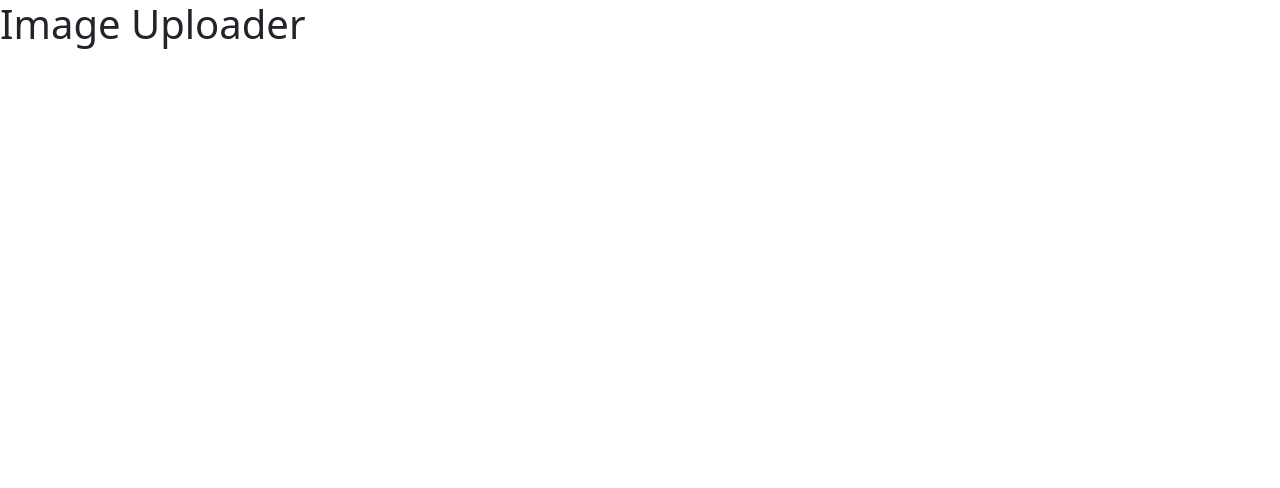
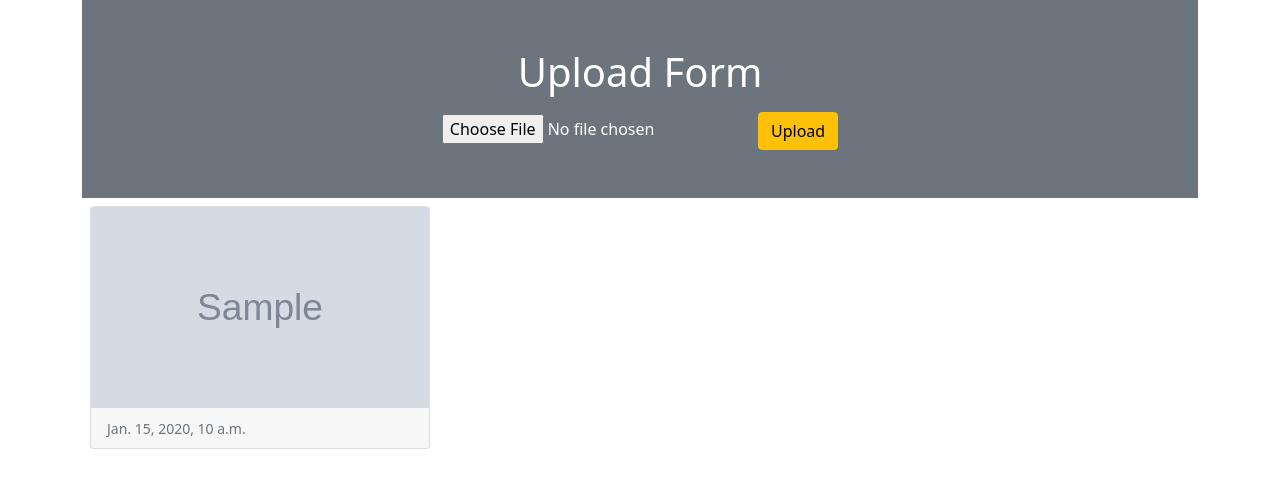
Before and after one commit to ali-arshad-cs/image_uploader, a Django app: page / in a window 1280 px wide. Shown: the top 488 px of the page. Run offline with Django 3.2, Linux system fonts and the light colour scheme; tables that the repository leaves empty hold one stand-in row (values such as "Sample post"); grey boxes marked "Sample" are stand-in pictures.

Commit message:
added forms and picture view

```diff
--- /dev/null
+++ b/myapp2/forms.py
@@ -0,0 +1,10 @@
+from django import forms
+from django.db import models
+from django.forms import fields
+from .models import Image
+
+class ImageForm(forms.ModelForm):
+    class Meta:
+        model = Image
+        fields = '__all__'
+        labels = {'photo': ''}
--- a/myapp2/templates/myapp2/home.html
+++ b/myapp2/templates/myapp2/home.html
@@ -11,7 +11,32 @@
     <title>Image Uploader</title>
   </head>
   <body>
-    <h1>Image Uploader</h1>
+    <div class="container">
+        <div class="py-5 text-center bg-secondary text-white">
+            <h1 class="mb-3">Upload Form</h1>
+        <form action="" method="POST", enctype="multipart/form-data">
+            {% csrf_token %}
+            {{form}}
+            <input type="submit" class="btn btn-warning" value="Upload">
+        </form>
+        </div>
+
+        <div class="row">
+            {% for x in img %}
+            <div class="col-sm-4">
+                <div class="card m-2">
+                    <img src="{{x.photo.url}}" alt="" class="card-img-top" height="200px">
+                    <div class="card-footer">
+                        <small class="text-muted">
+                            {{x.date}}
+                        </small>
+                    </div>
+                </div>
+            </div>
+            {% endfor %}
+        </div>
+
+    </div>
     <script src="https://cdn.jsdelivr.net/npm/bootstrap@5.1.0/dist/js/bootstrap.bundle.min.js" integrity="sha384-U1DAWAznBHeqEIlVSCgzq+c9gqGAJn5c/t99JyeKa9xxaYpSvHU5awsuZVVFIhvj" crossorigin="anonymous"></script>
   </body>
 </html>
--- a/myapp2/views.py
+++ b/myapp2/views.py
@@ -1,5 +1,13 @@
 from django.shortcuts import render
+from .forms import ImageForm
+from .models import Image
 
 # Create your views here.
 def home(request):
-    return render(request, 'myapp2/home.html')
+    if request.method == 'POST':
+        form = ImageForm(request.POST, request.FILES)
+        if form.is_valid():
+            form.save()
+    form = ImageForm()
+    img = Image.objects.all()
+    return render(request, 'myapp2/home.html', {'form':form,'img':img})
```
